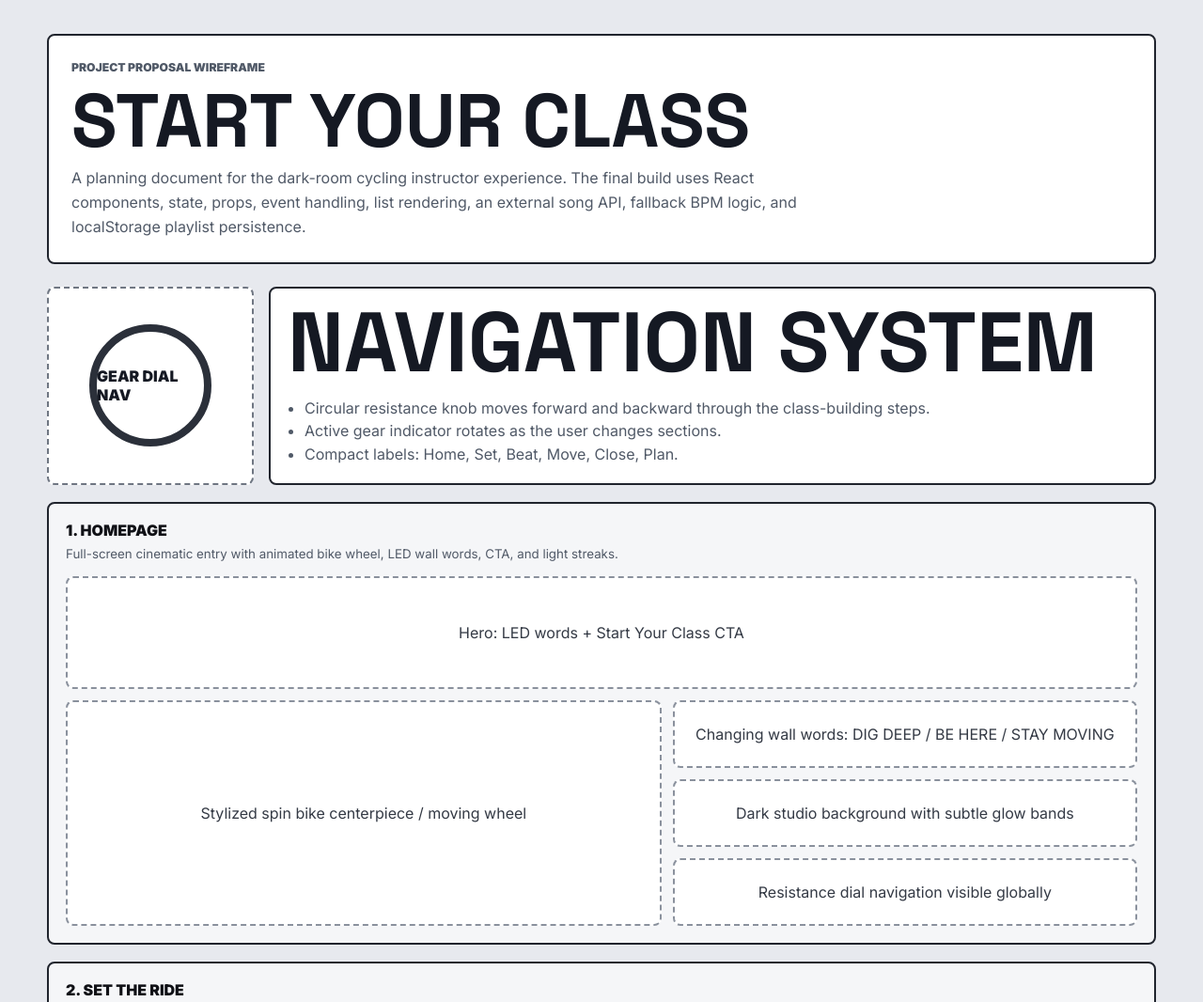
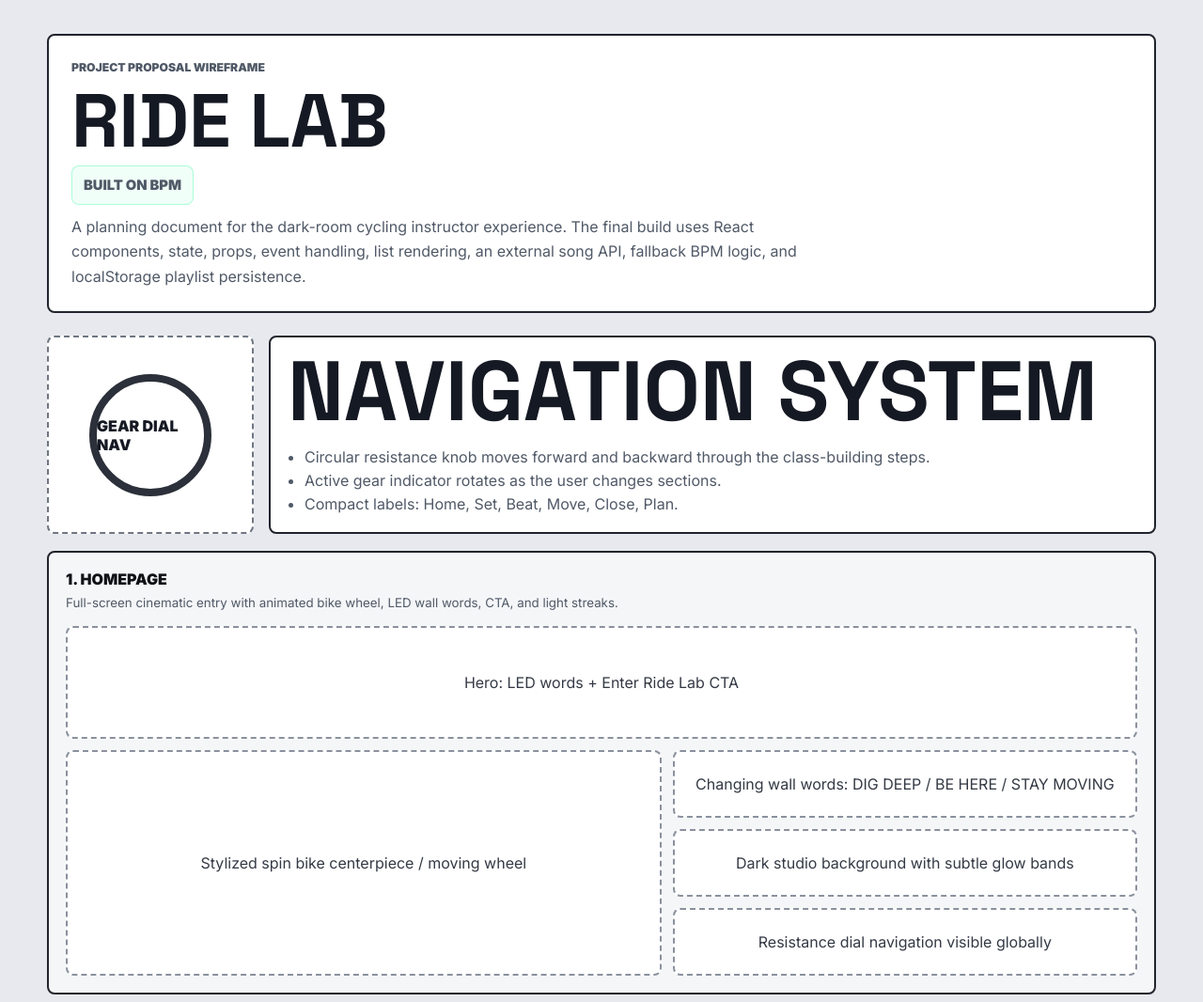
Before and after one commit to blairfranciscus/SpinIntructorBlairFranciscus, a plain HTML site: page wireframe.html in a window 1280 px wide. Shown: the top 1066 px of the page at 94% size. Drawn offline with Linux system fonts and the light colour scheme.

Commit message:
update1.1

```diff
--- a/styles.css
+++ b/styles.css
@@ -291,6 +291,19 @@ h1 {
   margin-bottom: 18px;
   font-size: clamp(3.2rem, 10vw, 7.8rem);
   line-height: 0.82;
+}
+
+.tagline {
+  width: fit-content;
+  margin: -4px 0 22px;
+  padding: 8px 12px;
+  border: 1px solid rgba(45, 248, 160, 0.35);
+  border-radius: 8px;
+  color: var(--green);
+  font-size: 0.92rem;
+  font-weight: 900;
+  text-transform: uppercase;
+  background: rgba(45, 248, 160, 0.07);
 }
 
 h2 {
--- a/wireframe.html
+++ b/wireframe.html
@@ -3,7 +3,7 @@
   <head>
     <meta charset="UTF-8" />
     <meta name="viewport" content="width=device-width, initial-scale=1.0" />
-    <title>Start Your Class Wireframe</title>
+    <title>Ride Lab Wireframe</title>
     <link rel="preconnect" href="https://fonts.googleapis.com" />
     <link rel="preconnect" href="https://fonts.gstatic.com" crossorigin />
     <link
@@ -16,7 +16,8 @@
     <main class="wf-shell">
       <section class="wf-title">
         <p class="eyebrow">Project proposal wireframe</p>
-        <h1>Start Your Class</h1>
+        <h1>Ride Lab</h1>
+        <p class="tagline">Built on BPM</p>
         <p>
           A planning document for the dark-room cycling instructor experience. The final build uses
           React components, state, props, event handling, list rendering, an external song API,
@@ -44,7 +45,7 @@
             <span>1. Homepage</span>
             <small>Full-screen cinematic entry with animated bike wheel, LED wall words, CTA, and light streaks.</small>
           </header>
-          <div class="wf-hero-box">Hero: LED words + Start Your Class CTA</div>
+          <div class="wf-hero-box">Hero: LED words + Enter Ride Lab CTA</div>
           <div class="wf-row">
             <div class="wf-box tall">Stylized spin bike centerpiece / moving wheel</div>
             <div class="wf-stack">
```
Also changed, not shown: index.html (+13 -10 lines).
